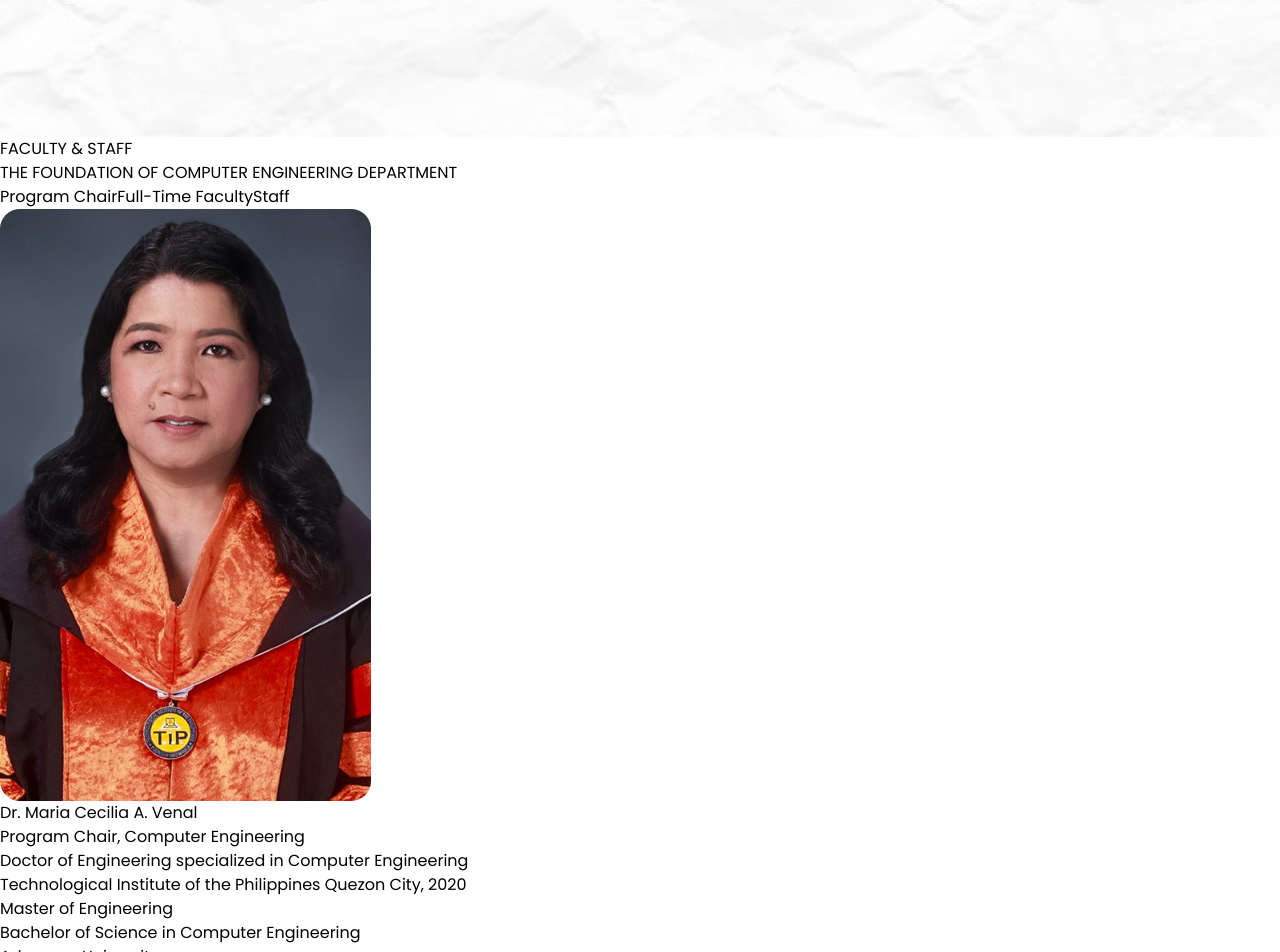
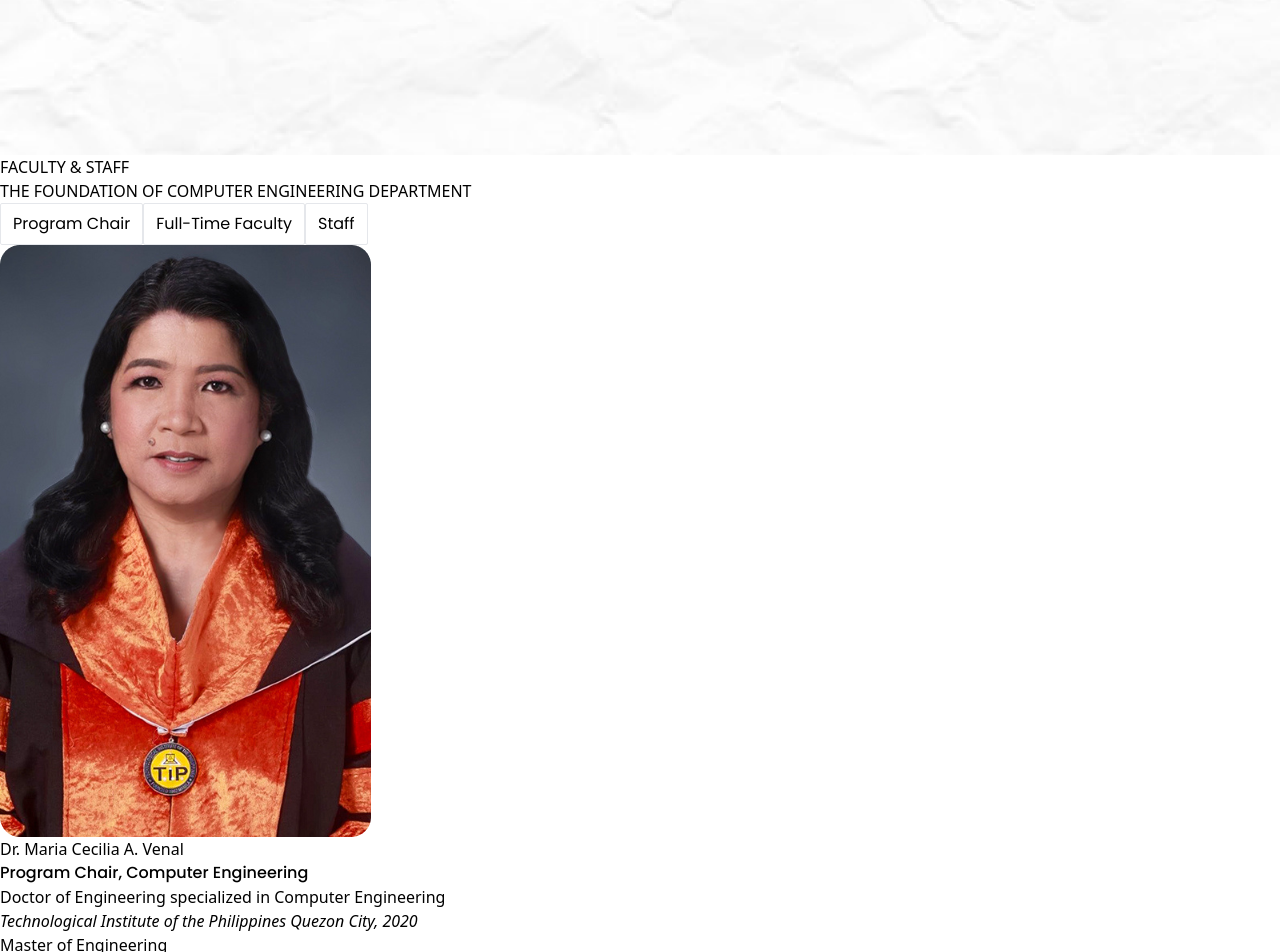
Before and after one commit to TIPKurtMacamay/CPE_WEbsite_2024, a React (Vite) app: page /faculty in a window 1280 px wide. Shown: the part 1580-2532 px from the top of the page. Built offline with nearby package versions, Linux system fonts and the light colour scheme.

Commit message:
the faculty format is fixed

```diff
--- a/package.json
+++ b/package.json
@@ -4,6 +4,7 @@
   "version": "0.0.0",
   "type": "module",
   "scripts": {
+    "start": "vite",
     "dev": "vite",
     "build": "vite build",
     "lint": "eslint . --ext js,jsx --report-unused-disable-directives --max-warnings 0",
@@ -11,7 +12,8 @@
   },
   "dependencies": {
     "react": "^18.2.0",
-    "react-dom": "^18.2.0"
+    "react-dom": "^18.2.0",
+    "react-router-dom": "^6.23.1"
   },
   "devDependencies": {
     "@types/react": "^18.2.66",
--- a/src/components/Faculty.jsx
+++ b/src/components/Faculty.jsx
@@ -43,10 +43,10 @@ const Faculty = () => {
 
       <Tabs>
         <Tab label="Program Chair">
-        <div className="grid grid-cols-1 md:w-[1530] mx-[10%]">
+        <div className="grid grid-cols-1 md:w-[1530] mx-[5%]">
         {/* Maam Venal */}
-        <div className="justify-center items-center md:items-start">
-          <div className="block md:flex my-10">
+        <div className="justify-center items-center md:items-start bg-[url('./assets/paperbg.png')]">
+          <div className="block md:flex my-10 px-14">
             <div className="flex justify-center items-center w-[265px]">
               <img className="h-full" src={MaamVenal} alt="" />
             </div>
@@ -236,8 +236,9 @@ const Faculty = () => {
         </Tab>
         <Tab label="Staff">
           {/* Maam Myco */}
-        <div className="justify-center items-center md:items-start">
-          <div className="block md:flex my-10">
+        <div className='grid grid-cols-1 md:w-[1530] mx-[5%]'>
+          <div className="justify-center items-center md:items-start bg-[url('./assets/paperbg.png')]">
+            <div className="block md:flex my-10 px-14">
               <div className="flex justify-center items-center w-[265px]">
                 <img className="h-full" src={MaamMyco} alt="" />
               </div>
@@ -247,7 +248,7 @@ const Faculty = () => {
                 <div className="my-4">
                   <h3>Bachelor of Science in Computer Science</h3>
                 </div>
-
+              </div>
             </div>
           </div>
         </div>
--- a/src/index.css
+++ b/src/index.css
@@ -8,3 +8,67 @@
   font-family: "Poppins", sans-serif;
   ;
 }
+
+@layer base {
+  button {
+    @apply border py-2 px-3 rounded-full;
+  }
+
+  h1 {
+    @apply font-sans;
+  }
+  h2 {
+    @apply font-medium;
+  }
+
+  h3 {
+    @apply font-sans font-medium;
+  }
+  h4 {
+    @apply font-sans italic;
+  }
+
+  p {
+    @apply font-thin;
+  }
+
+  .clamp-title {
+    font-size: clamp(1rem, 3vw, 2rem);
+  }
+
+  .card {
+    @apply bg-white shadow-xl rounded-3xl md:m-auto p-2 size-[200px] md:size-[300px];
+  }
+
+  .icon {
+    @apply m-2;
+  }
+
+  button {
+    @apply rounded-sm;
+  }
+
+  .facultyCARD {
+    @apply bg-[url('./assets/paperbg.png')] w-full h-full p-10 block md:flex md:items-start;
+  }
+
+  .facultyCARD img {
+    @apply w-[200px] m-2;
+  }
+
+  .facultyCARD h1 {
+    @apply font-bold text-[32px];
+  }
+
+  .facultyCARD h3 {
+    @apply font-sans mt-2;
+  }
+
+  .facultyCARD h4 {
+    @apply font-sans mb-2;
+  }
+
+  .facultyCARD ul {
+    @apply list-disc ml-8;
+  }
+}
```
Also changed, not shown: 1 other file (tests, documents, lock files or other folders). Lines whose indentation alone changed are shown as unchanged.
